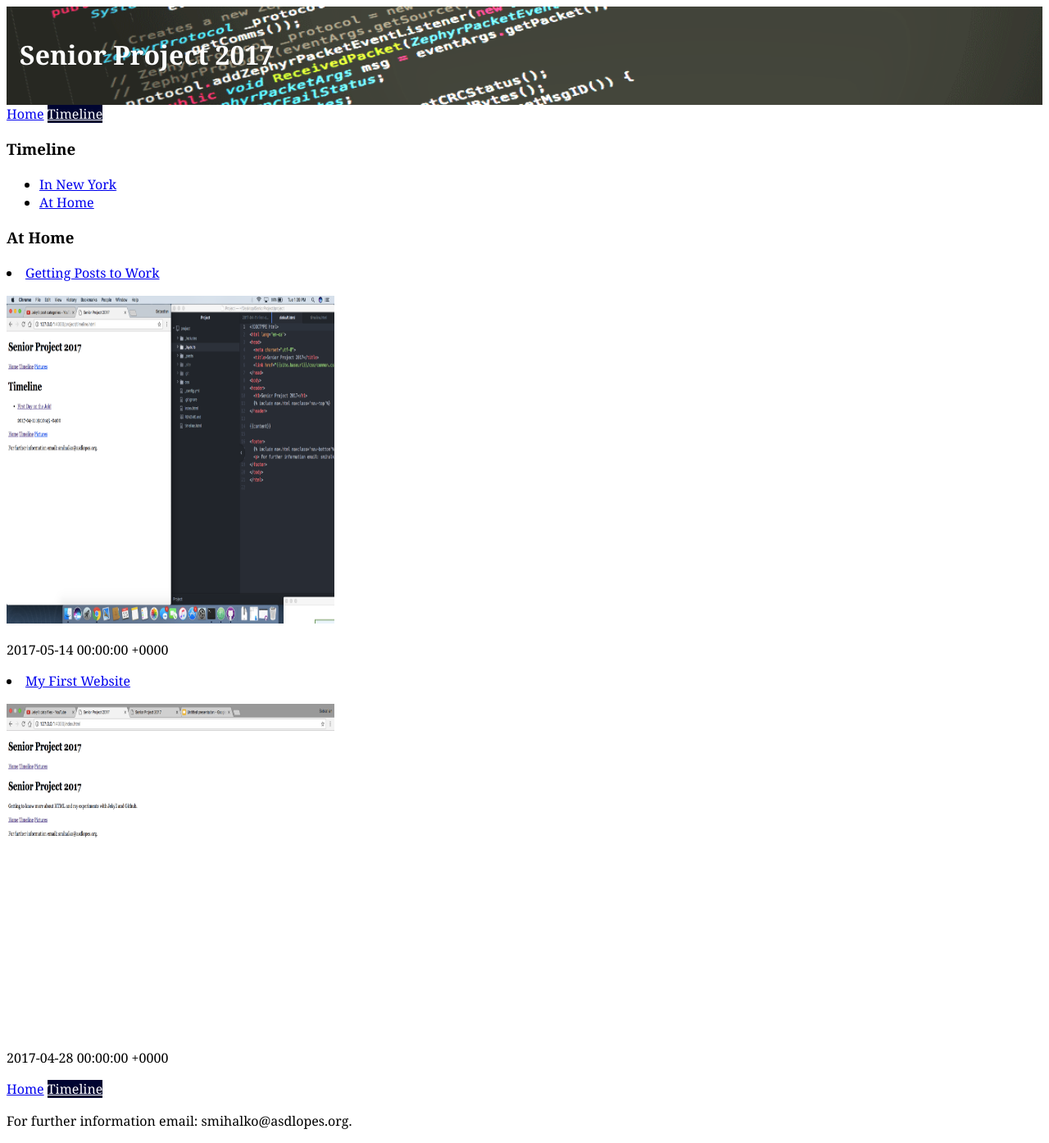
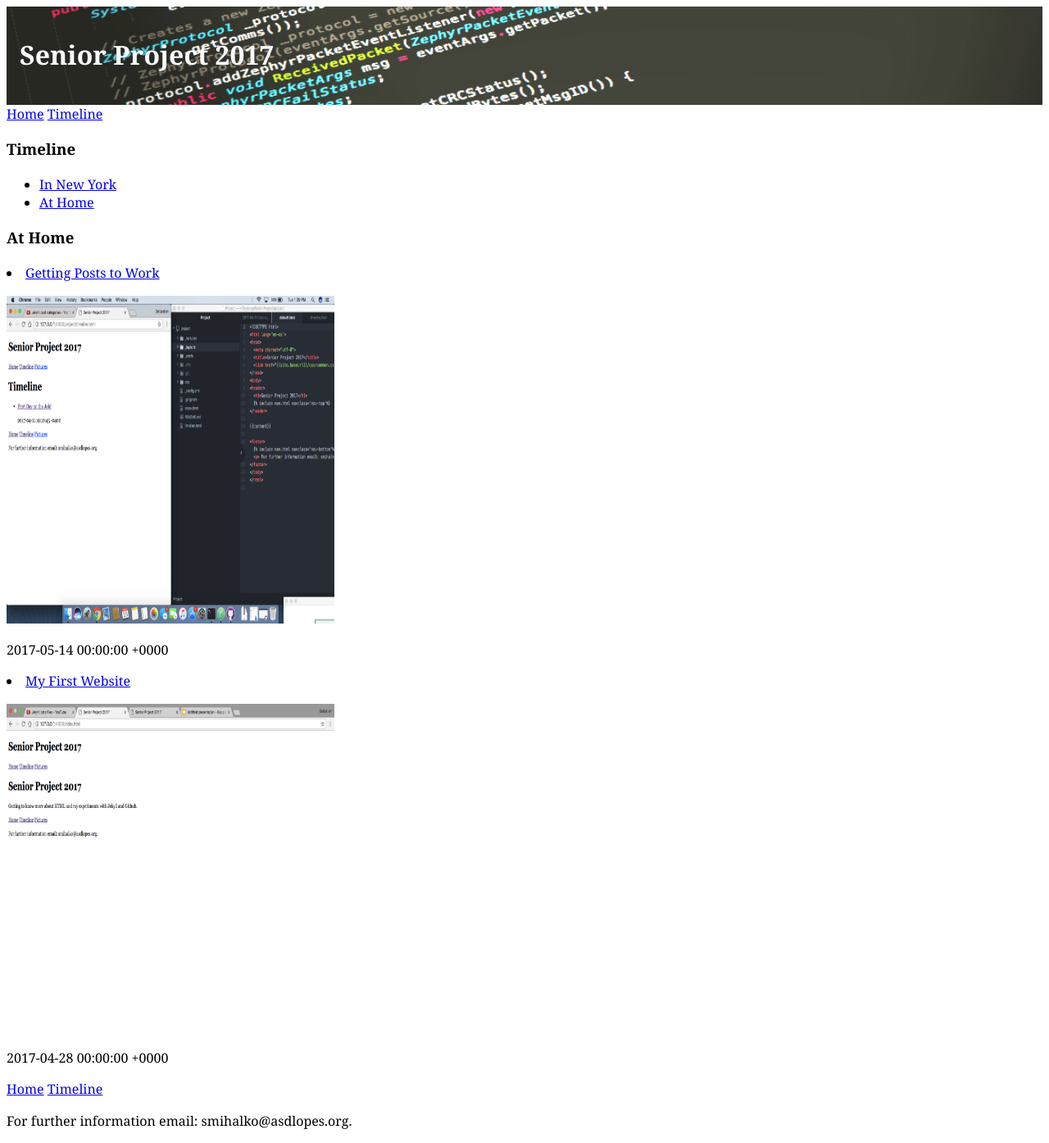
Before and after one commit to sebastianmihalko/project, a Jekyll site: the page built from at-home.html, in a window 1280 px wide. Shown: the whole page at 82% size. Built offline with Jekyll 4.4.1, drawn with Linux system fonts in a browser that asks for light colours.

Commit message:
changed the nav so there is no more current class but just a nav class

```diff
--- a/_includes/nav.html
+++ b/_includes/nav.html
@@ -1,6 +1,6 @@
 <nav>
   <ul class="nav {{include.navclass}}">
-    <li><a href="{{site.baseurl}}/index.html" class="{% if page.url contains index.html %}current{% endif %}">Home</a></li>
-    <li><a href="{{site.baseurl}}/timeline.html" class="{% if page.url contains 'at-home' or page.url contains 'in-new-york' or page.url contains 'timeline'%}current{% endif %}">Timeline</a></li>
+    <li><a href="{{site.baseurl}}/index.html" class="nav">Home</a></li>
+    <li><a href="{{site.baseurl}}/timeline.html" class="nav">Timeline</a></li>
   </ul>
 </nav>
```
